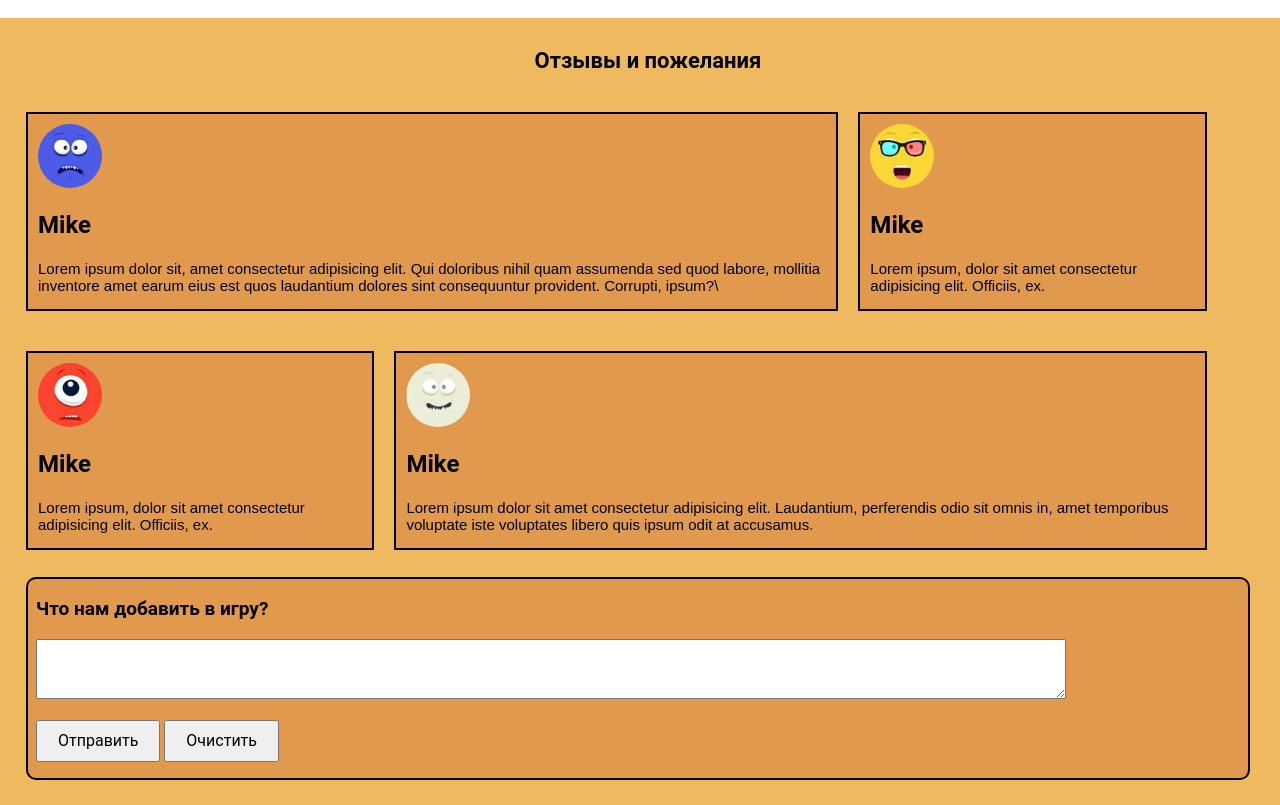
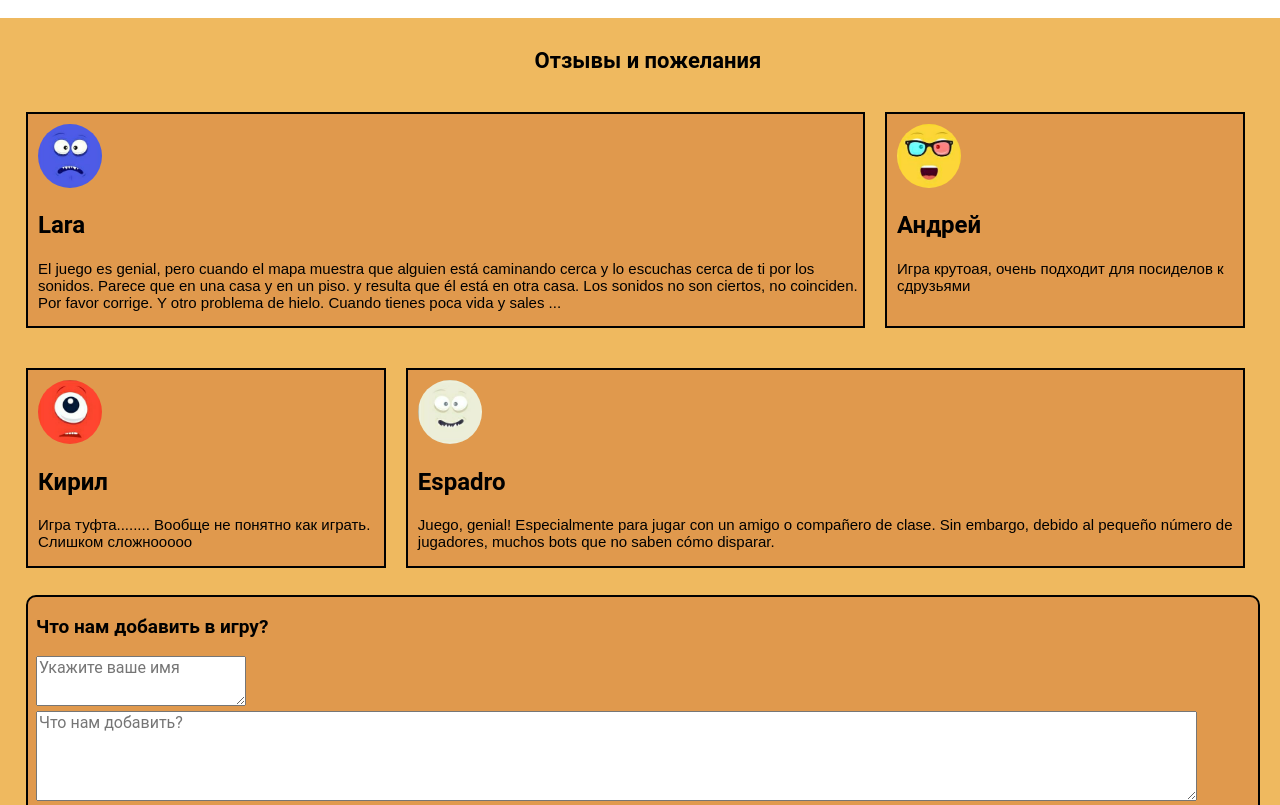
Before and after one commit to VladShev74/BangWebsiteRepo, a website: page src/index.html in a window 1280 px wide. Shown: the top 805 px of the page. Drawn offline with nearby package versions, Linux system fonts and the light colour scheme; files that its build step writes are made by us from their sources.

Commit message:
last added

```diff
--- a/src/html/comment.html
+++ b/src/html/comment.html
@@ -9,15 +9,16 @@
 
          <div class="card , card_1">
              <img src="../images/2020-06-28 16.39.40.jpg" alt="#" class="card_image_comment">
-             <h2 class="name_persone">Mike</h2>
-             <p class="card_text">Lorem ipsum dolor sit, amet consectetur adipisicing elit. Qui doloribus nihil quam assumenda sed quod labore, mollitia inventore amet earum eius est quos laudantium dolores sint consequuntur provident. Corrupti, ipsum?\</p>
+             <h2 class="name_persone">Lara</h2>
+             <p class="card_text">El juego es genial, pero cuando el mapa muestra que alguien está caminando cerca y lo escuchas cerca de ti por los sonidos. Parece que en una casa y en un piso. y resulta que él está en otra casa. Los sonidos no son ciertos, no coinciden. Por favor corrige. Y otro problema de hielo. Cuando tienes poca vida y sales ...
+            </p>
          </div>
 
 
          <div class="card , card_2">
              <img src="../images/2020-06-28 16.40.09.jpg" alt="#" class="card_image_comment">
-             <h2 class="name_persone">Mike</h2>
-             <p class="card_text">Lorem ipsum, dolor sit amet consectetur adipisicing elit. Officiis, ex.</p>
+             <h2 class="name_persone">Андрей</h2>
+             <p class="card_text"> Игра крутоая, очень подходит для посиделов к сдрузьями </p>
          </div>
 
      </div>
@@ -27,15 +28,16 @@
 
          <div class="card , card_3">
              <img src="../images/2020-06-28 16.40.15.jpg" alt="#" class="card_image_comment">
-             <h2 class="name_persone">Mike</h2>
-             <p class="card_text">Lorem ipsum, dolor sit amet consectetur adipisicing elit. Officiis, ex.</p>
+             <h2 class="name_persone">Кирил</h2>
+             <p class="card_text">Игра туфта........ Вообще не понятно как играть. Слишком сложнооооо</p>
          </div>
 
 
          <div class="card , card_4">
              <img src="../images/2020-06-28 16.40.22.jpg" alt="#" class="card_image_comment">
-             <h2 class="name_persone">Mike</h2>
-             <p class="card_text">Lorem ipsum dolor sit amet consectetur adipisicing elit. Laudantium, perferendis odio sit omnis in, amet temporibus voluptate iste voluptates libero quis ipsum odit at accusamus.
+             <h2 class="name_persone">Espadro</h2>
+             <p class="card_text">
+                Juego, genial! Especialmente para jugar con un amigo o compañero de clase. Sin embargo, debido al pequeño número de jugadores, muchos bots que no saben cómo disparar.
              </p>
          </div>
 
@@ -48,7 +50,8 @@
 
 
              <p class="test_textarea_comment">Что нам добавить в игру?</p>
-              <textarea name="comment" class="textarea_comment" ></textarea>
+             <textarea name="nick_name"  placeholder="Укажите ваше имя " class="nick_name"></textarea>
+             <textarea name="comment" class="textarea_comment" placeholder="Что нам добавить?" ></textarea>
              <p>
              <input type="submit" value="Отправить" class="submit" onclick="alert(' Сообщение отправленно, поздравляем)))');">
              <input type="reset" value="Очистить" class="reset">
--- a/src/sass/comment.scss
+++ b/src/sass/comment.scss
@@ -30,7 +30,7 @@ padding-bottom: 7px;
 }
 
 .card{
-padding: 10px 0 0 10px ;
+ padding: 10px 0 0 10px ;
  border: 2px solid;
  margin: 20px 10px 20px 10px;
  text-align: left;
@@ -66,7 +66,7 @@ padding: 10px 0 0 10px ;
    border: 2px solid;
    border-radius: 10px;
    padding: 0 0 0 8px;
-   margin-right: 30px;
+   margin-right: 10px;
    background-color: #e0994d;
 
 
@@ -79,19 +79,28 @@ padding: 10px 0 0 10px ;
 
 }
 
+
+
+.nick_name{
+    height: 50px;
+    width: 210px;
+}
+
 .textarea_comment{
-    width: 85%;
-    height: 60px;
+    width: 95%;
+    height: 90px;
 }
+
 
 
 .submit{
   padding: 10px 20px 10px 20px;
+
 }
 
 .reset{
     padding: 10px 20px 10px 20px;
-    min-width: "768px";
+
 
 }
 
@@ -112,8 +121,14 @@ padding: 10px 0 0 10px ;
     .card_conteiner , .card_conteiner_2{
         display: flex;
         justify-content: space-between;
-        width: 95% ;
+        width: 98% ;
 
+    }
+
+
+
+    .input_conteiner{
+        padding-right: 10px;
     }
 
 
```
